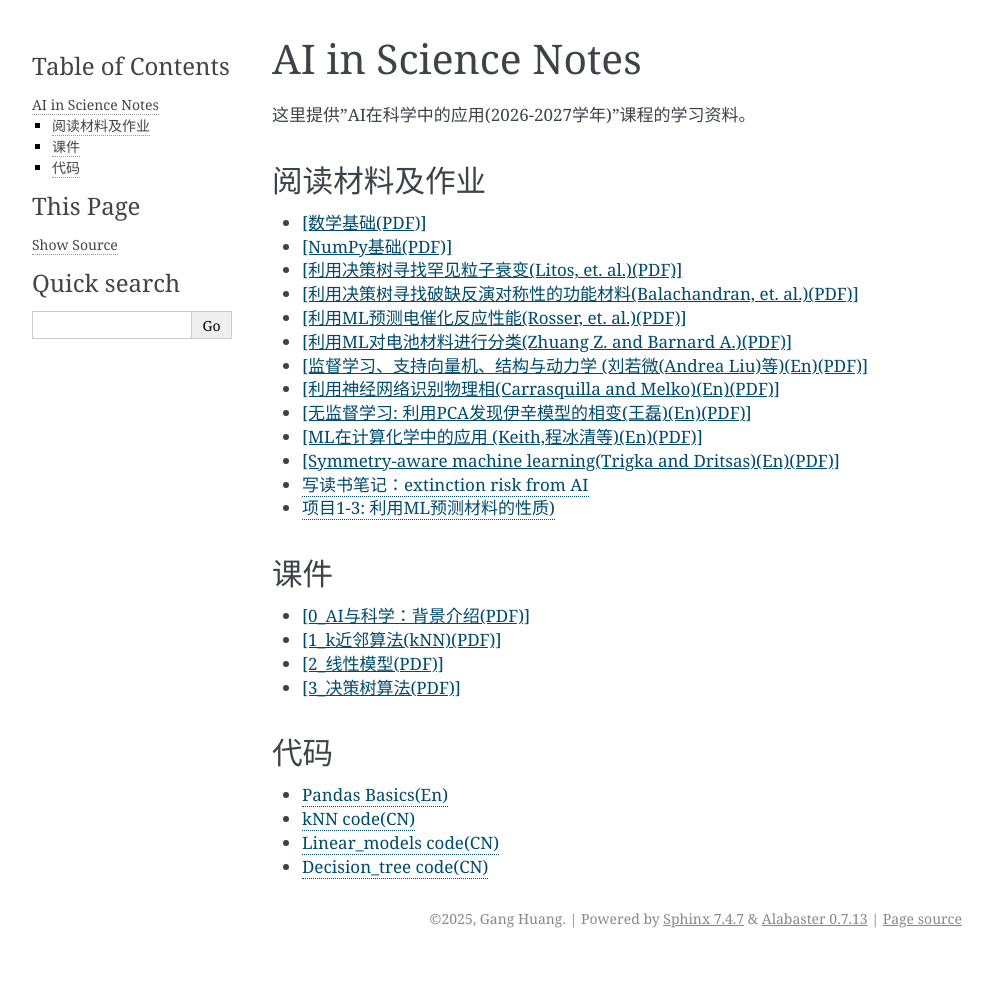
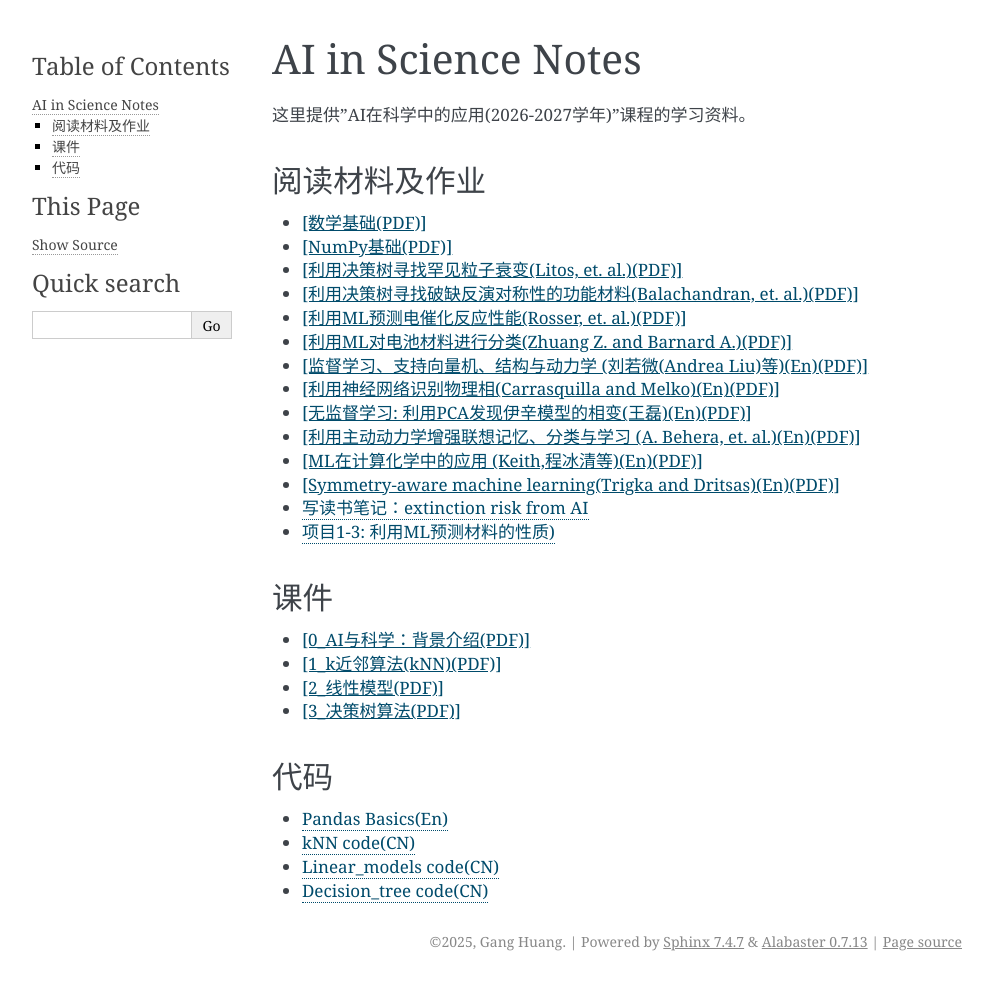
Before and after one commit to hg08/hg08.github.io, a Sphinx documentation site: the page built from doc/teaching/ai_in_science_notes.md, in a window 1280 px wide. Shown: the whole page, without its empty margins (148-1141 px from the left). Built offline with Sphinx 7.4.7, drawn with Linux system fonts in a browser that asks for light colours; before the commit the page ends 958 px from its top, so only the background shows below that.

Commit message:
add active noise paper

```diff
--- a/doc/teaching/ai_in_science_notes.md
+++ b/doc/teaching/ai_in_science_notes.md
@@ -13,6 +13,7 @@
 - <a href="../_static/pdfs/ai-in-science/LiuA2016-nphys.pdf" target="_blank" rel="noopener">[监督学习、支持向量机、结构与动力学 (刘若微(Andrea Liu)等)(En)(PDF)]</a>
 - <a href="../_static/pdfs/ai-in-science/Carrasquilla2017-nphy.pdf" target="_blank" rel="noopener">[利用神经网络识别物理相(Carrasquilla and Melko)(En)(PDF)]</a>
 - <a href="../_static/pdfs/ai-in-science/WanglLe2016i-PhysRevB.94.195105.pdf" target="_blank" rel="noopener">[无监督学习: 利用PCA发现伊辛模型的相变(王磊)(En)(PDF)]</a>
+- <a href="../_static/pdfs/ai-in-science/Behera2023.pdf" target="_blank" rel="noopener">[利用主动动力学增强联想记忆、分类与学习 (A. Behera, et. al.)(En)(PDF)]</a>
 - <a href="https://pubs.acs.org/chreay/article-pdf/121/16/9816/4262816/cr1c00107.pdf" target="_blank" rel="noopener">[ML在计算化学中的应用 (Keith,程冰清等)(En)(PDF)]</a>
 - <a href="../_static/pdfs/ai-in-science/Trigka.pdf" target="_blank" rel="noopener">[Symmetry-aware machine learning(Trigka and Dritsas)(En)(PDF)]</a>
 - [写读书笔记：extinction risk from AI](./ai_in_science/extinction_risk_from_AI.md)
```
Also changed, not shown: 1 other file.
